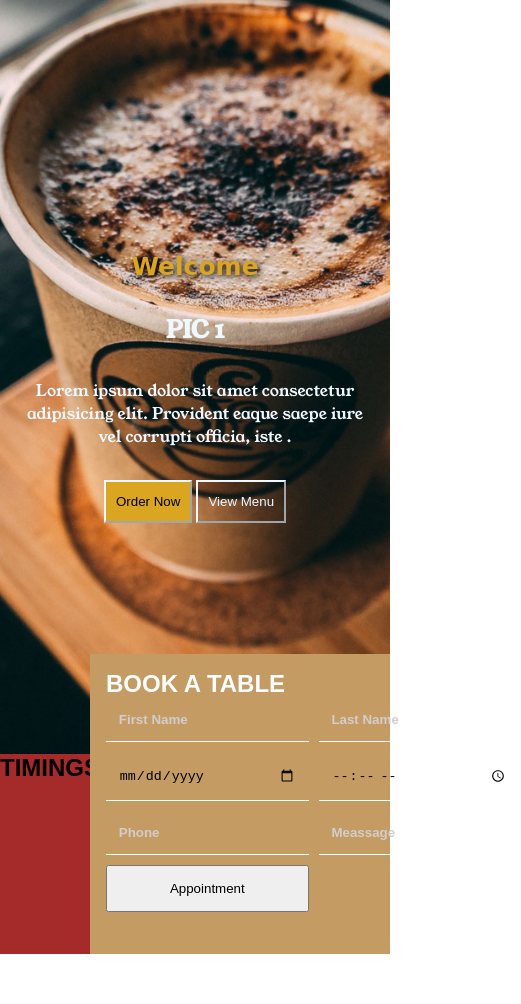
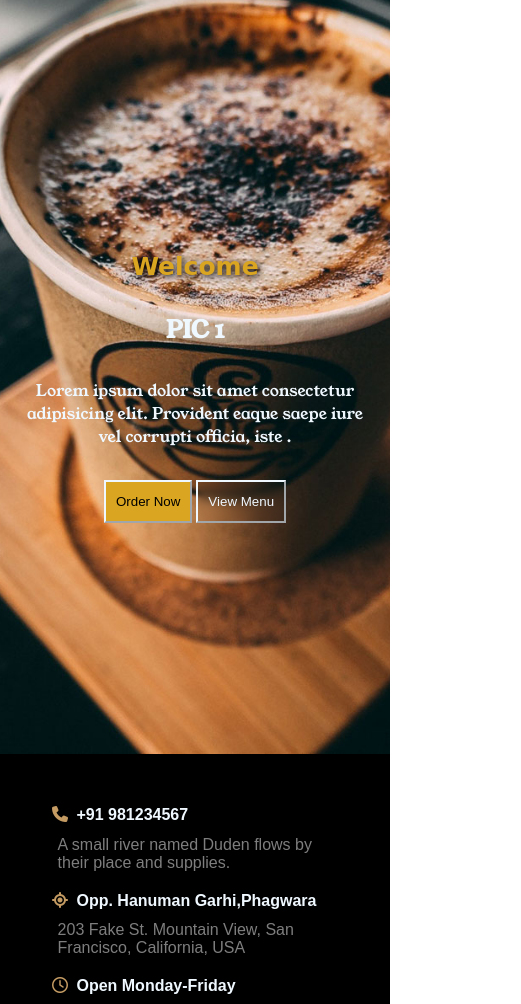
Before and after one commit to nerdyRK/coffee, a plain HTML site: page index.html in a window 390 px wide. Shown: the part 90-1094 px from the top of the page, 521 px wide, since content can reach past the window. Before the commit the page ends 1044 px from the top, so only its background shows below. Drawn offline with Linux system fonts and the light colour scheme.

Commit message:
completd the card and timing(section two)

```diff
--- a/index.html
+++ b/index.html
@@ -1,12 +1,16 @@
 <!DOCTYPE html>
 <html lang="en">
   <head>
-    <meta charset="UTF-8">
-    <meta name="viewport" content="width=device-width, initial-scale=1.0">
-    <link rel="stylesheet" href="main.css">
-    <link rel="preconnect" href="https://fonts.googleapis.com">
-<link rel="preconnect" href="https://fonts.gstatic.com" crossorigin>
-<link href="https://fonts.googleapis.com/css2?family=Young+Serif&display=swap" rel="stylesheet">
+    <meta charset="UTF-8" />
+    <meta name="viewport" content="width=device-width, initial-scale=1.0" />
+    <link rel="stylesheet" href="main.css" />
+    <link rel="preconnect" href="https://fonts.googleapis.com" />
+    <link rel="preconnect" href="https://fonts.gstatic.com" crossorigin />
+    <link
+      href="https://fonts.googleapis.com/css2?family=Young+Serif&display=swap"
+      rel="stylesheet"
+    />
+    <link rel="stylesheet" href="https://cdnjs.cloudflare.com/ajax/libs/font-awesome/6.4.2/css/all.min.css" integrity="sha512-z3gLpd7yknf1YoNbCzqRKc4qyor8gaKU1qmn+CShxbuBusANI9QpRohGBreCFkKxLhei6S9CQXFEbbKuqLg0DA==" crossorigin="anonymous" referrerpolicy="no-referrer" />
     <title>HOME</title>
   </head>
   <body>
@@ -25,15 +29,16 @@
           <li><a href="">SHOP</a></li>
           <li><a href="">CONTACT</a></li>
         </ul>
-        <button class="burger">
-            &#9776;
-        </button>
+        <button class="burger">&#9776;</button>
       </nav>
 
       <section class="sec1">
         <div class="fix fix1">Welcome</div>
         <h1 class="dynamic">PIC 1</h1>
-        <div class="fix fix2">Lorem ipsum dolor sit amet consectetur adipisicing elit. Provident eaque saepe iure vel corrupti officia, iste .</div>
+        <div class="fix fix2">
+          Lorem ipsum dolor sit amet consectetur adipisicing elit. Provident
+          eaque saepe iure vel corrupti officia, iste .
+        </div>
         <div class="btns">
           <button class="btn1">Order Now</button>
           <button class="btn2">View Menu</button>
@@ -43,28 +48,38 @@
 
     <section class="two">
       <div class="timings">
-        <h1>TIMINGS</h1>
+        <div class="col">
+          <span class="header"><i class="fa-solid fa-phone"></i> +91 981234567</span>
+          <p>A small river named Duden flows by their place and supplies.</p>
+        </div>
+        <div class="col">
+          <span class="header"><i class="fa-solid fa-location-crosshairs"></i> Opp. Hanuman Garhi,Phagwara</span>
+          <p>203 Fake St. Mountain View, San Francisco, California, USA</p>
+        </div>
+        <div class="col">
+          <span class="header"><i class="fa-regular fa-clock"></i> Open Monday-Friday</span>
+          <p>8:00am - 9:00pm</p>
+        </div>
       </div>
       <div class="card">
         <h2>BOOK A TABLE</h2>
         <form>
+          <input placeholder="First Name" id="fname" type="text" />
 
-            <input placeholder="First Name" id="fname" type="text">
+          <input placeholder="Last Name" id="lname" type="text" />
 
-            <input placeholder="Last Name" id="lname" type="text">
+          <input placeholder="Date" id="Date" type="date" />
 
-            <input placeholder="Date" id="Date" type="date">
+          <input placeholder="Time" id="time" type="time" />
 
-            <input placeholder="Time" id="time" type="time">
-
-            <input placeholder="Phone" id="phone" type="tel">
-            <input placeholder="Meassage" id="message" type="text">
+          <input placeholder="Phone" id="phone" type="tel" />
+          <input placeholder="Meassage" id="message" type="text" />
           <button class="appointment">Appointment</button>
-
         </form>
       </div>
     </section>
 
+
     <script src="main.js"></script>
   </body>
 </html>
--- a/main.css
+++ b/main.css
@@ -4,7 +4,9 @@
   padding: 0;
   box-sizing: border-box;
 }
-
+button{
+    cursor: pointer;
+}
 .container-1{
     height: 100vh;
     background-image: url('images/bg_2.jpg');
@@ -167,10 +169,19 @@ nav > *{
 
 .btn1{
     background-color: goldenrod;
+    transition: all 0.15s linear;
 }
 .btn2{
 color: aliceblue;
 background: transparent;
+backdrop-filter: blur(6px);
+
+transition: all 0.15s linear;
+}
+
+.btn1:hover{
+    background-color: transparent;
+    backdrop-filter: blur(6px);
 }
 
 .btn2:hover{
@@ -181,19 +192,19 @@ background: transparent;
 .two{
     font-family: arial;
     width: 100%;
-    height: 200px;
-    background-color: brown;
+    height: 30vh;
+    background-color: rgb(156, 113, 113);
     display: flex;
     justify-content: space-between;
     position: relative;
 }
 
 .card{
-    background: rgb(196 155 99);
+    background: #c49b63;
     color: white;
     padding: 1rem;
-    height: 300px;
-    width: clamp(300px,600px,60vw);
+    height: max-content;
+    width: 35vw;
     position: absolute;
     bottom: 0;
     /* text-align: center; */
@@ -231,4 +242,66 @@ background: transparent;
 
 .card button{
     padding: 0.8rem;
+    transition: all 0.1s ease;
+    border: none;
 }
+.card button:hover{
+background-color: black;
+color: aliceblue;
+}
+
+
+.timings{
+    background: #000;
+    color: aliceblue;
+    display: flex;
+    width: 65vw;
+    justify-content: center;
+    align-items: baseline;
+    gap: 3%;
+    padding: 2rem;
+}
+
+.timings i{
+    color: #c49b63;
+    padding: 4px;
+}
+
+.timings span{
+    font-weight: bolder;
+    display: block;
+    margin-bottom: 0.6rem;
+    /* font-size: large; */
+}
+.timings .col{
+    min-width: 25%;
+}
+
+.col p{
+    padding-left: 0.6rem;
+    color: #7e7e7e;
+}
+
+@media (max-width:600px){
+    .card form, .two{
+        display: block;
+
+    }
+    .card{
+        position: relative;
+        width: 100%;
+        top: 0;
+    }
+    form input,form button{
+        display: block;
+        margin-top: 0.8rem;
+        width: 90%;
+    }
+    .timings{
+        width: 100%;
+        display: block;
+    }
+    .col{
+        margin: 1rem;
+    }
+}
```
Lines whose indentation alone changed are shown as unchanged.
